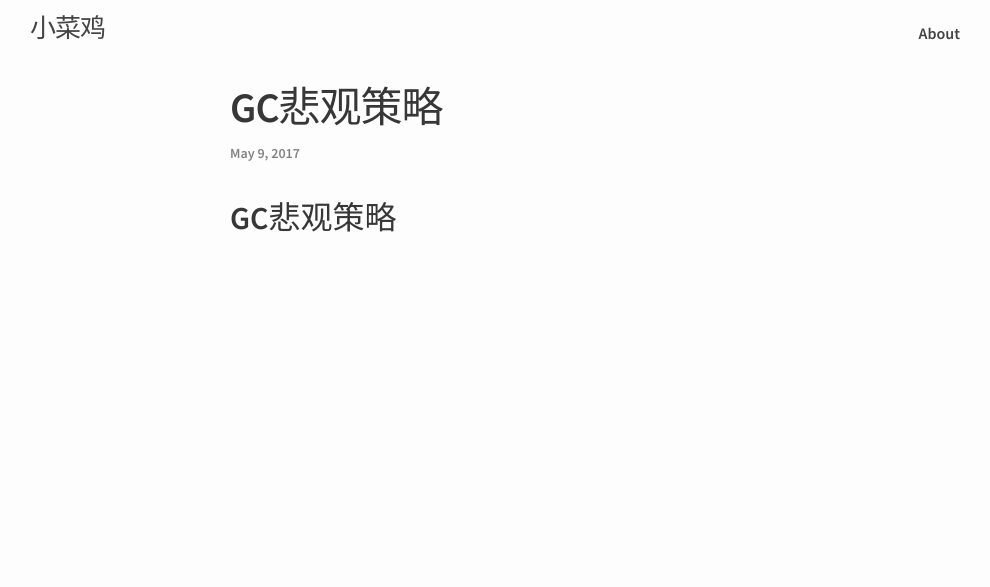
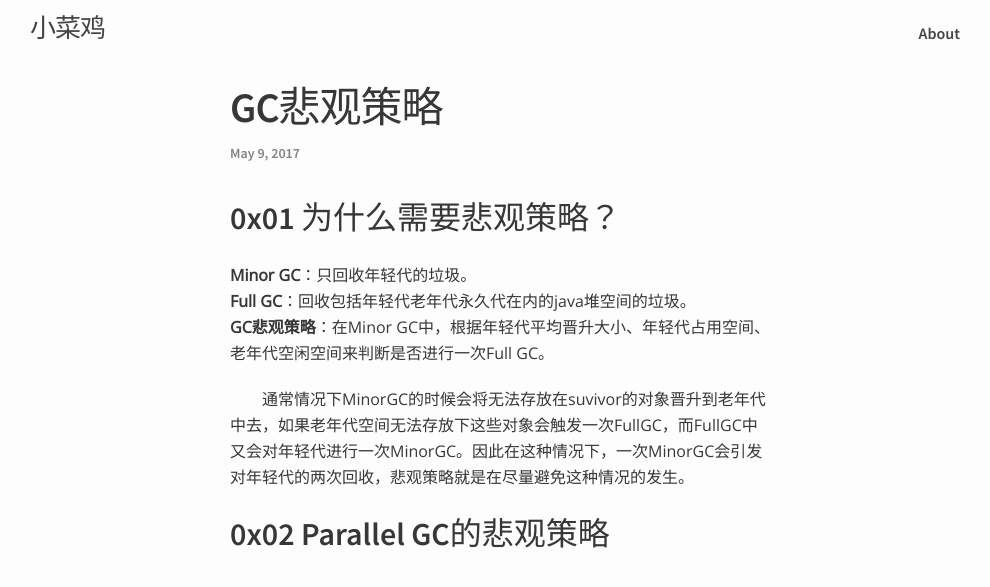
Before and after one commit to SystemOutPrint/systemoutprint.github.io, a Jekyll site: the page built from _posts/2017-05-09-GC悲观策略.md, in a window 1280 px wide. Shown: the top 587 px of the page, without its empty margins (140-1130 px from the left). Built offline with Jekyll 4.4.1, drawn with Linux system fonts in a browser that asks for light colours.

Commit message:
GC悲观策略

```diff
--- a/_posts/2017-05-09-GC悲观策略.md
+++ b/_posts/2017-05-09-GC悲观策略.md
@@ -5,5 +5,11 @@ date:   2017-05-09
 categories: gc
 ---
 
+## 0x01 为什么需要悲观策略？
+__Minor GC__：只回收年轻代的垃圾。<br/>
+__Full GC__：回收包括年轻代老年代永久代在内的java堆空间的垃圾。<br/>
+__GC悲观策略__：在Minor GC中，根据年轻代平均晋升大小、年轻代占用空间、老年代空闲空间来判断是否进行一次Full GC。<br/>
 
-## GC悲观策略
+　　通常情况下MinorGC的时候会将无法存放在suvivor的对象晋升到老年代中去，如果老年代空间无法存放下这些对象会触发一次FullGC，而FullGC中又会对年轻代进行一次MinorGC。因此在这种情况下，一次MinorGC会引发对年轻代的两次回收，悲观策略就是在尽量避免这种情况的发生。
+
+## 0x02 Parallel GC的悲观策略
```
